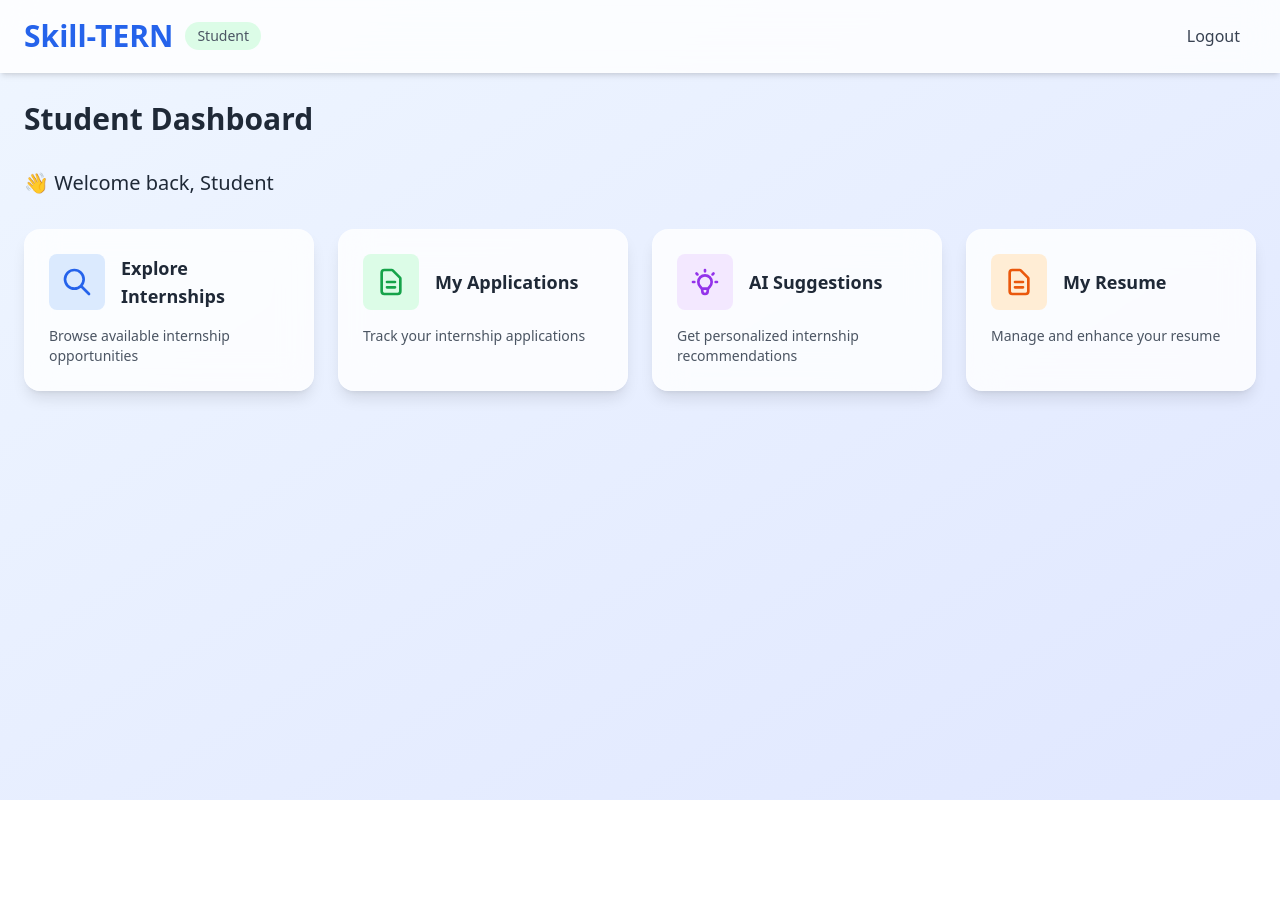
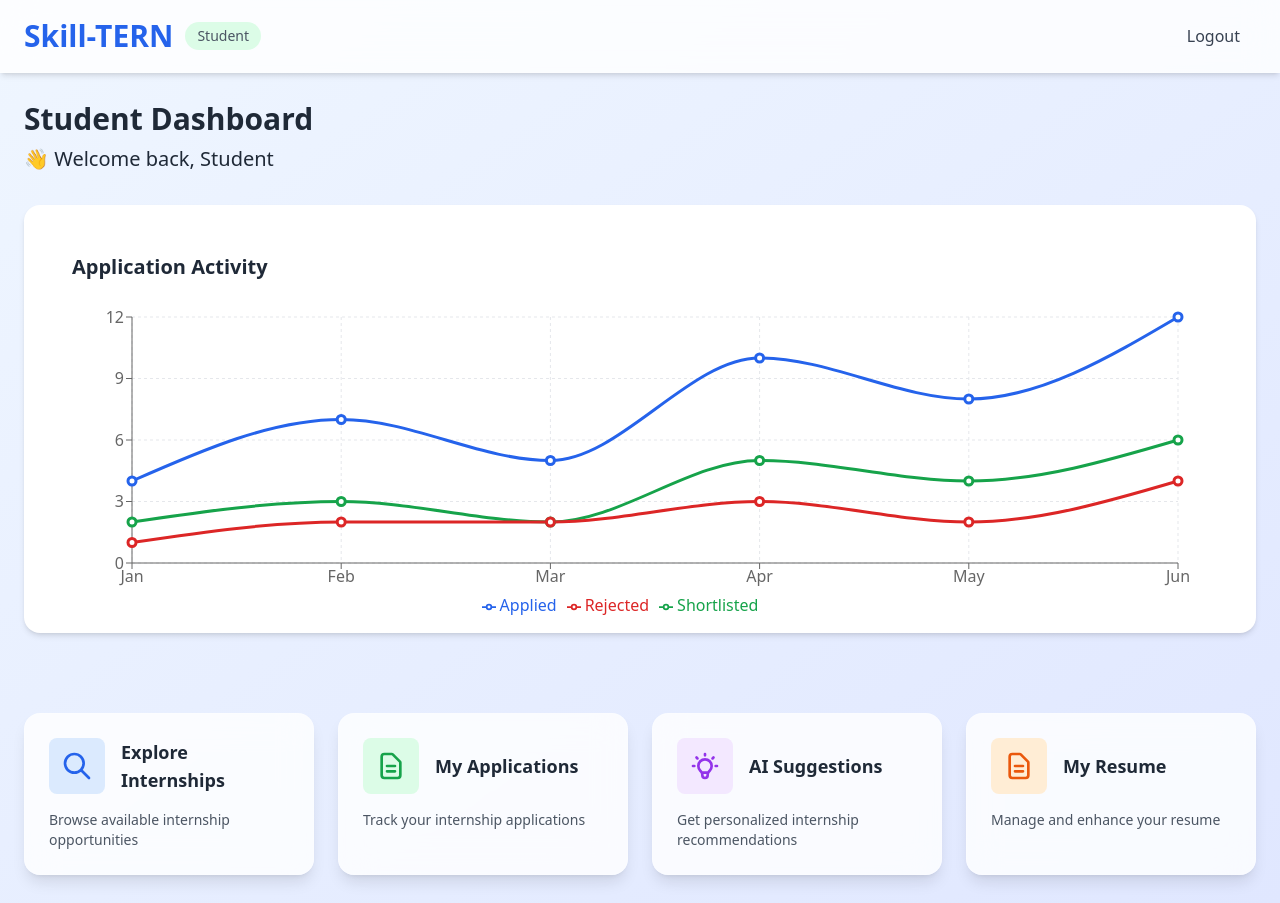
Before and after one commit to aarv-7/Skill-TERN, a React (Vite) app: page /student in a window 1280 px wide. Before the commit the page ends 800 px from the top, so only its background shows below. Built offline with nearby package versions, Linux system fonts and the light colour scheme.

Commit message:
Added graph in Student Dashboard

```diff
--- a/package.json
+++ b/package.json
@@ -5,7 +5,8 @@
   "dependencies": {
     "react": "^18.2.0",
     "react-dom": "^18.2.0",
-    "react-router-dom": "^7.11.0"
+    "react-router-dom": "^7.11.0",
+    "recharts": "^3.6.0"
   },
   "devDependencies": {
     "@types/react": "^18.2.0",
--- a/src/components/StudentsDashboard.tsx
+++ b/src/components/StudentsDashboard.tsx
@@ -1,5 +1,24 @@
 import { useState } from 'react';
 import { useNavigate } from 'react-router-dom';
+import {
+  LineChart,
+  Line,
+  XAxis,
+  YAxis,
+  CartesianGrid,
+  Tooltip,
+  ResponsiveContainer,
+  Legend
+} from "recharts";
+
+const applicationData = [
+  { month: "Jan", applied: 4, shortlisted: 2, rejected: 1 },
+  { month: "Feb", applied: 7, shortlisted: 3, rejected: 2 },
+  { month: "Mar", applied: 5, shortlisted: 2, rejected: 2 },
+  { month: "Apr", applied: 10, shortlisted: 5, rejected: 3 },
+  { month: "May", applied: 8, shortlisted: 4, rejected: 2 },
+  { month: "Jun", applied: 12, shortlisted: 6, rejected: 4 },
+];
 
 type View = 'dashboard' | 'explore' | 'applications' | 'applied-internship' | 'ai-recommendation' | 'ai-suggestions' | 'resume' | 'edit-cv' | 'connect-profiles' | 'add-projects';
 
@@ -37,10 +56,67 @@ const StudentsDashboard = () => {
       <div className="max-w-7xl mx-auto px-6 py-7">
         {currentView === 'dashboard' && (
           <div>
-            <h2 className="text-3xl font-bold text-gray-800 mb-8">Student Dashboard</h2>
+            <h2 className="text-3xl font-bold text-gray-800 mb-2">Student Dashboard</h2>
             <h2 className="text-xl font-regular text-gray-800 mb-8">👋 Welcome back, Student</h2>
 
-            <div className="grid grid-cols-1 md:grid-cols-2 lg:grid-cols-4 gap-6">
+            {/* GRAPH SECTION */}
+  <div className="bg-white rounded-2xl p-12 shadow-md mb-16">
+    <h3 className="text-xl font-semibold text-gray-800 mb-4">
+      Application Activity
+    </h3>
+
+    <div className="h-72">
+      <ResponsiveContainer width="100%" height={320}>
+  <LineChart data={applicationData} margin={{ top: 20, right: 30, left: 0, bottom: 0 }}>
+    <CartesianGrid strokeDasharray="3 3" stroke="#e5e7eb" />
+    <XAxis dataKey="month" />
+    <YAxis />
+    <Tooltip
+      contentStyle={{
+        backgroundColor: "white",
+        borderRadius: "10px",
+        border: "1px solid #e5e7eb",
+      }}
+    />
+    <Legend />
+
+    {/* Total Applications */}
+    <Line
+      type="monotone"
+      dataKey="applied"
+      stroke="#2563eb"
+      strokeWidth={3}
+      dot={{ r: 4 }}
+      activeDot={{ r: 7 }}
+      name="Applied"
+    />
+
+    {/* Shortlisted */}
+    <Line
+      type="monotone"
+      dataKey="shortlisted"
+      stroke="#16a34a"
+      strokeWidth={3}
+      dot={{ r: 4 }}
+      name="Shortlisted"
+    />
+
+    {/* Rejected */}
+    <Line
+      type="monotone"
+      dataKey="rejected"
+      stroke="#dc2626"
+      strokeWidth={3}
+      dot={{ r: 4 }}
+      name="Rejected"
+    />
+  </LineChart>
+</ResponsiveContainer>
+    </div>
+  </div>
+
+
+            <div className="grid grid-cols-1 md:grid-cols-2 lg:grid-cols-4 gap-6 mt-20">
               {/* Explore Internships Card */}
               <div
                 onClick={() => setCurrentView('explore')}
```
Also changed, not shown: 1 other file (tests, documents, lock files or other folders).
